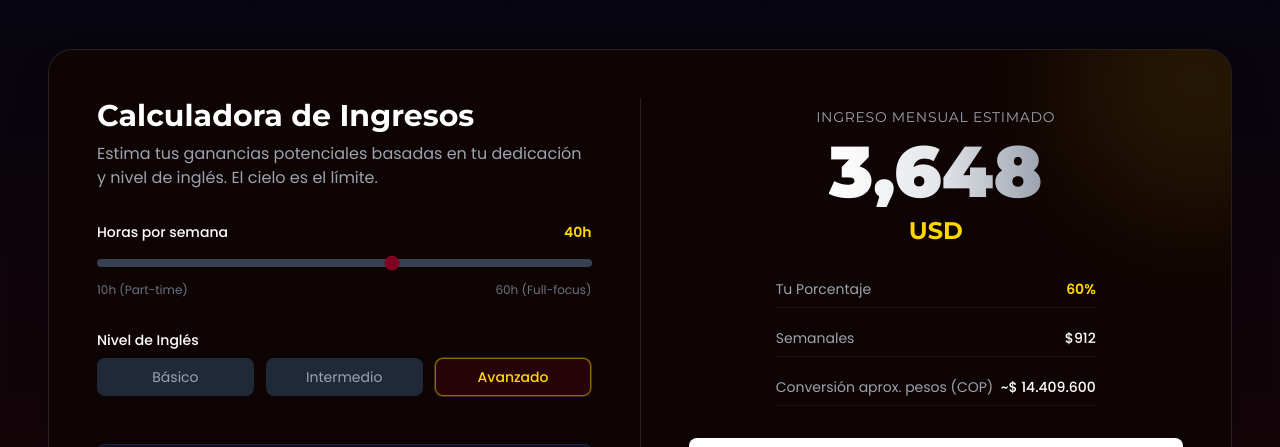
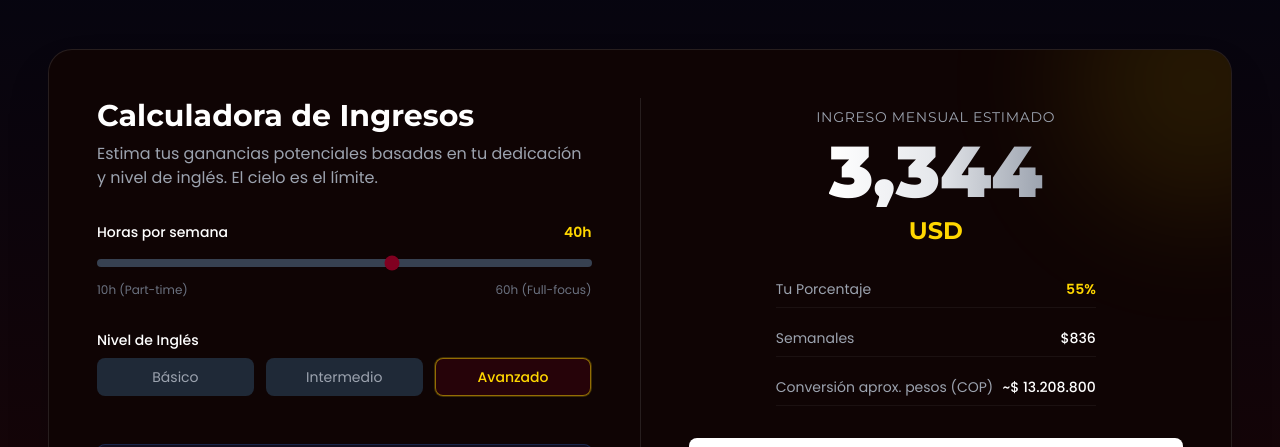
Before and after one commit to thevelvetstudio/the-velvet-studio, a React (Vite) app: page / in a window 1280 px wide. Shown: the part 1680-2127 px from the top of the page. Built offline with nearby package versions, Linux system fonts and the light colour scheme; a web font is replaced by a local one.

Commit message:
Update EarningsCalculator.tsx

```diff
--- a/components/EarningsCalculator.tsx
+++ b/components/EarningsCalculator.tsx
@@ -7,7 +7,7 @@ export const EarningsCalculator: React.FC = () => {
 
     const estimatedEarnings = useMemo(() => {
         // Tasa de generación por hora (Promedio estimado de tokens/dólares generados por la sala)
-        // Se ajustan estos valores para que el neto (60%) coincida con expectativas de mercado atractivas
+        // Se ajustan estos valores para que el neto (55%) coincida con expectativas de mercado atractivas
         let hourlyGeneration = 0;
         switch (level) {
             case EnglishLevel.BASIC: hourlyGeneration = 20; break;      // Neto aprox $12/h
@@ -16,8 +16,8 @@ export const EarningsCalculator: React.FC = () => {
         }
 
         const totalGenerated = hours * 4 * hourlyGeneration;
-        // La modelo recibe el 60%
-        return totalGenerated * 0.60;
+        // La modelo recibe el 55%
+        return totalGenerated * 0.55;
     }, [hours, level]);
 
     const formatCurrency = (amount: number) => {
@@ -109,7 +109,7 @@ export const EarningsCalculator: React.FC = () => {
                         <div className="w-full max-w-xs space-y-3">
                             <div className="flex justify-between items-center text-sm py-2 border-b border-white/5">
                                 <span className="text-gray-400 text-left">Tu Porcentaje</span>
-                                <span className="text-accent font-bold text-right">60%</span>
+                                <span className="text-accent font-bold text-right">55%</span>
                             </div>
                             <div className="flex justify-between items-center text-sm py-2 border-b border-white/5">
                                 <span className="text-gray-400 text-left">Semanales</span>
```
